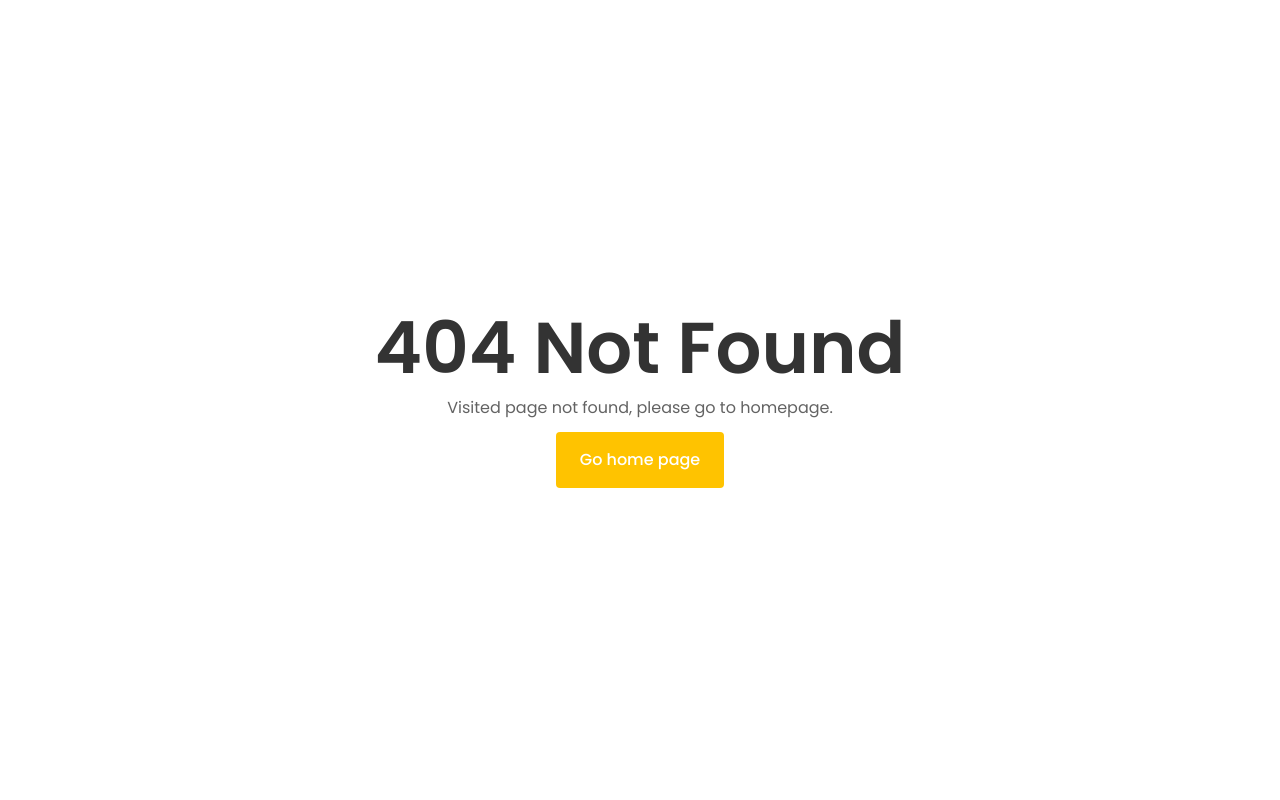
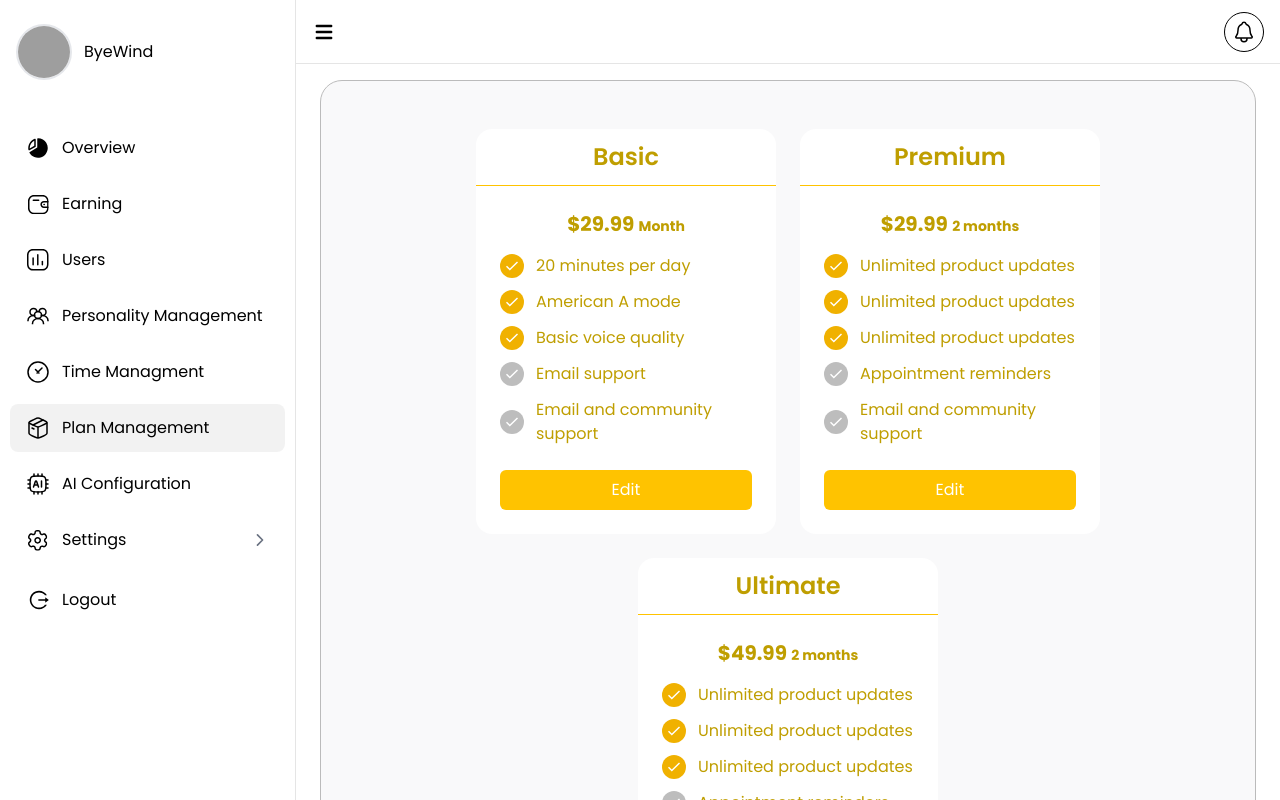
Before and after one commit to shariful962/vocality, a React (Vite) app: page /plan/1/edit in a window 1280 px wide. Before the commit this address had no page. Built offline with nearby package versions, Linux system fonts and the light colour scheme; grey boxes are pictures that could not be loaded.

Commit message:
plan management correction

```diff
--- a/src/pages/plan management/EditPlan.jsx
+++ b/src/pages/plan management/EditPlan.jsx
@@ -1,74 +1,235 @@
-import React, { useEffect, useState } from "react";
-import { useParams } from "react-router-dom";
+// import React, { useEffect, useState } from "react";
+// import { useParams } from "react-router-dom";
+
+// const EditPlan = () => {
+//   const { id } = useParams();
+
+//   const [formData, setFormData] = useState({
+//     name: "",
+//     price: "",
+//     time: "1 month",
+//     features: []
+//   });
+
+//   // Load the plan from priceData OR API
+//   useEffect(() => {
+//     const plan = priceData.find((p) => p.id === Number(id));
+//     if (plan) {
+//       setFormData({
+//         name: plan.type,
+//         price: plan.price,
+//         time: "1 month",
+//         features: plan.features
+//       });
+//     }
+//   }, [id]);
+
+//   return (
+//     <div className="p-6 bg-white rounded-2xl">
+//       <h2 className="text-xl font-bold mb-4">Edit Plan</h2>
+
+//       {/* Plan Name */}
+//       <label>Plan Name</label>
+//       <input
+//         className="border p-2 w-full rounded mb-3"
+//         value={formData.name}
+//         onChange={(e) => setFormData({ ...formData, name: e.target.value })}
+//       />
+
+//       {/* Price */}
+//       <label>Plan Price</label>
+//       <input
+//         className="border p-2 w-full rounded mb-3"
+//         value={formData.price}
+//         onChange={(e) => setFormData({ ...formData, price: e.target.value })}
+//       />
+
+//       {/* Time */}
+//       <label>Plan Time</label>
+//       <select
+//         className="border p-2 w-full rounded mb-3"
+//         value={formData.time}
+//         onChange={(e) => setFormData({ ...formData, time: e.target.value })}
+//       >
+//         <option>1 month</option>
+//         <option>2 months</option>
+//         <option>6 months</option>
+//       </select>
+
+//       {/* Features */}
+//       <div className="mt-4">
+//         {formData.features.map((feature, i) => (
+//           <p key={i} className="flex items-center gap-2">
+//             • {feature}
+//           </p>
+//         ))}
+//       </div>
+
+//       {/* Save */}
+//       <button className="mt-6 bg-yellow-500 rounded p-2 text-white w-full">
+//         Save
+//       </button>
+//     </div>
+//   );
+// };
+
+// export default EditPlan;
+
+
+// import React, { useState } from "react";
+// import { useNavigate, useParams, useOutletContext } from "react-router-dom";
+
+// const EditPlan = () => {
+//   const navigate = useNavigate();
+//   const { id } = useParams();
+//   const { priceData, handleUpdate } = useOutletContext();
+
+//   const item = priceData.find((p) => p.id === Number(id));
+
+//   const [formData, setFormData] = useState({ ...item });
+
+//   const updateFeature = (index, value) => {
+//     const updated = [...formData.features];
+//     updated[index] = value;
+//     setFormData({ ...formData, features: updated });
+//   };
+
+//   const saveHandler = () => {
+//     handleUpdate(formData);
+//     navigate("/plan"); // close modal
+//   };
+
+//   return (
+//     <div className="fixed inset-0 bg-black/50 flex justify-center items-center">
+//       <div className="bg-white w-[400px] p-6 rounded-lg shadow-lg">
+//         <h2 className="text-xl font-semibold mb-4">Edit Pricing</h2>
+
+//         <label className="font-medium">Plan Type</label>
+//         <input
+//           value={formData.type}
+//           onChange={(e) => setFormData({ ...formData, type: e.target.value })}
+//           className="w-full border p-2 rounded mb-3"
+//         />
+
+//         <label className="font-medium">Price</label>
+//         <input
+//           value={formData.price}
+//           onChange={(e) => setFormData({ ...formData, price: e.target.value })}
+//           className="w-full border p-2 rounded mb-3"
+//         />
+
+//         <label className="font-medium">Features</label>
+//         <div className="space-y-2 mb-4">
+//           {formData.features.map((feature, index) => (
+//             <input
+//               key={index}
+//               value={feature}
+//               onChange={(e) => updateFeature(index, e.target.value)}
+//               className="w-full border p-2 rounded"
+//             />
+//           ))}
+//         </div>
+
+//         <div className="flex justify-between mt-4">
+//           <button
+//             onClick={() => navigate("/pricing")}
+//             className="px-4 py-2 bg-gray-300 rounded-md"
+//           >
+//             Cancel
+//           </button>
+
+//           <button
+//             onClick={saveHandler}
+//             className="px-4 py-2 bg-Primary text-white rounded-md"
+//           >
+//             Save
+//           </button>
+//         </div>
+//       </div>
+//     </div>
+//   );
+// };
+
+// export default EditPlan;
+
+
+
+
+import React, { useState } from "react";
+import { useNavigate, useParams, useLocation } from "react-router-dom";
 
 const EditPlan = () => {
+  const navigate = useNavigate();
   const { id } = useParams();
+  const location = useLocation();
 
-  const [formData, setFormData] = useState({
-    name: "",
-    price: "",
-    time: "1 month",
-    features: []
-  });
+  const handleUpdate = location.state?.handleUpdate;
+  const priceData = JSON.parse(localStorage.getItem("priceData")) || [];
 
-  // Load the plan from priceData OR API
-  useEffect(() => {
-    const plan = priceData.find((p) => p.id === Number(id));
-    if (plan) {
-      setFormData({
-        name: plan.type,
-        price: plan.price,
-        time: "1 month",
-        features: plan.features
-      });
-    }
-  }, [id]);
+  const item = priceData.find((p) => p.id === Number(id));
+
+  const [formData, setFormData] = useState({ ...item });
+
+  const updateFeature = (index, value) => {
+    const updated = [...formData.features];
+    updated[index] = value;
+    setFormData({ ...formData, features: updated });
+  };
+
+  const saveHandler = () => {
+    handleUpdate(formData);
+    navigate("/plan");
+  };
 
   return (
-    <div className="p-6 bg-white rounded-2xl">
-      <h2 className="text-xl font-bold mb-4">Edit Plan</h2>
+    <div className="p-6 bg-[#F9F9FA] min-h-[calc(100vh-100px)]">
+      <div className="max-w-md mx-auto bg-white p-6 rounded-lg shadow-md">
+        <h2 className="text-xl font-semibold mb-4 text-center">Edit Pricing</h2>
 
-      {/* Plan Name */}
-      <label>Plan Name</label>
+        <label className="font-medium">Plan Type</label>
         <input
-        className="border p-2 w-full rounded mb-3"
-        value={formData.name}
-        onChange={(e) => setFormData({ ...formData, name: e.target.value })}
+          value={formData.type}
+          onChange={(e) => setFormData({ ...formData, type: e.target.value })}
+          className="w-full border p-2 rounded mb-3"
         />
 
-      {/* Price */}
-      <label>Plan Price</label>
+        <label className="font-medium">Price</label>
         <input
-        className="border p-2 w-full rounded mb-3"
           value={formData.price}
-        onChange={(e) => setFormData({ ...formData, price: e.target.value })}
+          onChange={(e) =>
+            setFormData({ ...formData, price: e.target.value })
+          }
+          className="w-full border p-2 rounded mb-3"
         />
 
-      {/* Time */}
-      <label>Plan Time</label>
-      <select
-        className="border p-2 w-full rounded mb-3"
-        value={formData.time}
-        onChange={(e) => setFormData({ ...formData, time: e.target.value })}
-      >
-        <option>1 month</option>
-        <option>2 months</option>
-        <option>6 months</option>
-      </select>
-
-      {/* Features */}
-      <div className="mt-4">
-        {formData.features.map((feature, i) => (
-          <p key={i} className="flex items-center gap-2">
-            • {feature}
-          </p>
+        <label className="font-medium">Features</label>
+        <div className="space-y-2 mb-4">
+          {formData.features.map((feature, index) => (
+            <input
+              key={index}
+              value={feature}
+              onChange={(e) => updateFeature(index, e.target.value)}
+              className="w-full border p-2 rounded"
+            />
           ))}
         </div>
 
-      {/* Save */}
-      <button className="mt-6 bg-yellow-500 rounded p-2 text-white w-full">
+        <div className="flex justify-between mt-4">
+          <button
+            onClick={() => navigate("/plan")}
+            className="px-4 py-2 bg-gray-300 rounded-md"
+          >
+            Cancel
+          </button>
+
+          <button
+            onClick={saveHandler}
+            className="px-4 py-2 bg-Primary text-white rounded-md"
+          >
             Save
           </button>
+        </div>
+      </div>
     </div>
   );
 };
--- a/src/pages/plan management/PlanManagement.jsx
+++ b/src/pages/plan management/PlanManagement.jsx
@@ -1,108 +1,117 @@
-import React from "react";
-import { IoMdCheckmark } from "react-icons/io";
-import { useNavigate } from "react-router";
+// import React, { useState } from "react";
+// import { IoMdCheckmark } from "react-icons/io";
+// import { Outlet, useNavigate } from "react-router-dom";
 
-const priceData = [
-  {
-    id: 1,
-    price: "29.99",
-    type: "basic",
-    features: [
-      "20 minutes per day",
-      "American A mode",
-      "Basic voice quality",
-      "Email support",
-      "Email and community support",
-    ],
-  },
-  {
-    id: 2,
-    price: "29.99",
-    type: "premium",
-    features: [
-      "Unlimited product updates",
-      "Unlimited product updates",
-      "Unlimited product updates",
-      "Appointment reminders",
-      "Email and community support",
-    ],
-  },
-  {
-    id: 3,
-    price: "49.99",
-    type: "ultimate",
-    features: [
-      "Unlimited product updates",
-      "Unlimited product updates",
-      "Unlimited product updates",
-      "Appointment reminders",
-      "Email and community support",
-    ],
-  },
-];
+// const initialPriceData = [
+//   {
+//     id: 1,
+//     price: "29.99",
+//     type: "basic",
+//     features: [
+//       "20 minutes per day",
+//       "American A mode",
+//       "Basic voice quality",
+//       "Email support",
+//       "Email and community support",
+//     ],
+//   },
+//   {
+//     id: 2,
+//     price: "29.99",
+//     type: "premium",
+//     features: [
+//       "Unlimited product updates",
+//       "Unlimited product updates",
+//       "Unlimited product updates",
+//       "Appointment reminders",
+//       "Email and community support",
+//     ],
+//   },
+//   {
+//     id: 3,
+//     price: "49.99",
+//     type: "ultimate",
+//     features: [
+//       "Unlimited product updates",
+//       "Unlimited product updates",
+//       "Unlimited product updates",
+//       "Appointment reminders",
+//       "Email and community support",
+//     ],
+//   },
+// ];
 
-const Pricing = () => {
-  const navigate = useNavigate();
-  return (
-    <div className="w-full p-6 py-12 bg-[#F9F9FA] rounded-[22px] border border-[#BBBBBB] min-h-[calc(100vh-100px)] text-[#BF9E00]">
-      <div className="flex flex-wrap justify-center gap-6">
-        {priceData.map((item) => (
-          <div
-            key={item.id}
-            className="bg-white rounded-2xl w-[300px] flex flex-col justify-between"
-          >
-            {/* header */}
-            <div className="py-3 border-b border-Primary">
-              <h2 className="text-2xl font-semibold capitalize text-center">
-                {item.type}
-              </h2>
-            </div>
+// const PlanManagement = () => {
+//   const navigate = useNavigate();
+//   const [priceData, setPriceData] = useState(initialPriceData);
 
-            {/* content */}
-            <div className="p-6 flex flex-col flex-grow">
-              <p className="text-xl font-bold mb-4 text-center">
-                ${item.price}{" "}
-                <span className="text-sm ">
-                  {item.type === "premium" || item.type === "ultimate"
-                    ? "2 months"
-                    : "Month"}
-                </span>
-              </p>
+//   const handleUpdate = (updatedItem) => {
+//     setPriceData((prev) =>
+//       prev.map((item) => (item.id === updatedItem.id ? updatedItem : item))
+//     );
+//   };
 
-              <ul className="space-y-3 mb-6 flex-grow">
-                {item.features.map((feature, index) => {
-                  const isLastTwo = index >= item.features.length - 2; // last two features
-                  return (
-                    <li key={index} className="flex items-center gap-3">
-                      <div
-                        className={`w-6 h-6 flex items-center justify-center rounded-full flex-shrink-0 ${
-                          isLastTwo ? "bg-[#BDBDBD]" : "bg-yellow-500"
-                        } text-white`}
-                      >
-                        <IoMdCheckmark />
-                      </div>
-                      <span>{feature}</span>
-                    </li>
-                  );
-                })}
-              </ul>
+//   return (
+//     <div className="w-full p-6 py-12 bg-[#F9F9FA] rounded-[22px] border border-[#BBBBBB] min-h-[calc(100vh-100px)] text-[#BF9E00]">
+//       <div className="flex flex-wrap justify-center gap-6">
+//         {priceData.map((item) => (
+//           <div
+//             key={item.id}
+//             className="bg-white rounded-2xl w-[300px] flex flex-col justify-between"
+//           >
+//             <div className="py-3 border-b border-Primary">
+//               <h2 className="text-2xl font-semibold capitalize text-center">
+//                 {item.type}
+//               </h2>
+//             </div>
 
-              {/* button at bottom */}
-              <button
-                onClick={() => navigate(`/plan/${item.id}`)}
-                className="w-full py-2 bg-Primary text-white rounded-md mt-auto cursor-pointer"
-              >
-                Edit
-              </button>
-            </div>
-          </div>
-        ))}
-      </div>
-    </div>
-  );
-};
+//             <div className="p-6 flex flex-col flex-grow">
+//               <p className="text-xl font-bold mb-4 text-center">
+//                 ${item.price}{" "}
+//                 <span className="text-sm ">
+//                   {item.type === "premium" || item.type === "ultimate"
+//                     ? "2 months"
+//                     : "Month"}
+//                 </span>
+//               </p>
 
-export default Pricing;
+//               <ul className="space-y-3 mb-6 flex-grow">
+//                 {item.features.map((feature, index) => {
+//                   const isLastTwo = index >= item.features.length - 2;
+//                   return (
+//                     <li key={index} className="flex items-center gap-3">
+//                       <div
+//                         className={`w-6 h-6 flex items-center justify-center rounded-full flex-shrink-0 ${
+//                           isLastTwo ? "bg-[#BDBDBD]" : "bg-yellow-500"
+//                         } text-white`}
+//                       >
+//                         <IoMdCheckmark />
+//                       </div>
+//                       <span>{feature}</span>
+//                     </li>
+//                   );
+//                 })}
+//               </ul>
+
+//               <button
+//                 onClick={() => navigate(`/plan/${item.id}/edit`)}
+//                 className="w-full py-2 bg-Primary text-white rounded-md mt-auto"
+//               >
+//                 Edit
+//               </button>
+//             </div>
+//           </div>
+//         ))}
+//       </div>
+
+//       {/* Nested modal route renders here */}
+//       <Outlet context={{ priceData, handleUpdate }} />
+//     </div>
+//   );
+// };
+
+// export default PlanManagement;
+
 
 // import React, { useState } from "react";
 // import { IoMdCheckmark } from "react-icons/io";
@@ -226,3 +235,119 @@
 // };
 
 // export default Pricing;
+
+
+
+
+import React, { useState } from "react";
+import { IoMdCheckmark } from "react-icons/io";
+import { useNavigate } from "react-router-dom";
+
+const initialPriceData = [
+  {
+    id: 1,
+    price: "29.99",
+    type: "basic",
+    features: [
+      "20 minutes per day",
+      "American A mode",
+      "Basic voice quality",
+      "Email support",
+      "Email and community support",
+    ],
+  },
+  {
+    id: 2,
+    price: "29.99",
+    type: "premium",
+    features: [
+      "Unlimited product updates",
+      "Unlimited product updates",
+      "Unlimited product updates",
+      "Appointment reminders",
+      "Email and community support",
+    ],
+  },
+  {
+    id: 3,
+    price: "49.99",
+    type: "ultimate",
+    features: [
+      "Unlimited product updates",
+      "Unlimited product updates",
+      "Unlimited product updates",
+      "Appointment reminders",
+      "Email and community support",
+    ],
+  },
+];
+
+const PlanManagement = () => {
+  const navigate = useNavigate();
+  const [priceData, setPriceData] = useState(initialPriceData);
+
+  const handleUpdate = (updatedItem) => {
+    setPriceData((prev) =>
+      prev.map((item) => (item.id === updatedItem.id ? updatedItem : item))
+    );
+  };
+
+  return (
+    <div className="w-full p-6 py-12 bg-[#F9F9FA] rounded-[22px] border border-[#BBBBBB] min-h-[calc(100vh-100px)] text-[#BF9E00]">
+      <div className="flex flex-wrap justify-center gap-6">
+        {priceData.map((item) => (
+          <div
+            key={item.id}
+            className="bg-white rounded-2xl w-[300px] flex flex-col justify-between"
+          >
+            <div className="py-3 border-b border-Primary">
+              <h2 className="text-2xl font-semibold capitalize text-center">
+                {item.type}
+              </h2>
+            </div>
+
+            <div className="p-6 flex flex-col flex-grow">
+              <p className="text-xl font-bold mb-4 text-center">
+                ${item.price}{" "}
+                <span className="text-sm ">
+                  {item.type === "premium" || item.type === "ultimate"
+                    ? "2 months"
+                    : "Month"}
+                </span>
+              </p>
+
+              <ul className="space-y-3 mb-6 flex-grow">
+                {item.features.map((feature, index) => {
+                  const isLastTwo = index >= item.features.length - 2;
+                  return (
+                    <li key={index} className="flex items-center gap-3">
+                      <div
+                        className={`w-6 h-6 flex items-center justify-center rounded-full flex-shrink-0 ${
+                          isLastTwo ? "bg-[#BDBDBD]" : "bg-yellow-500"
+                        } text-white`}
+                      >
+                        <IoMdCheckmark />
+                      </div>
+                      <span>{feature}</span>
+                    </li>
+                  );
+                })}
+              </ul>
+
+              <button
+                onClick={() =>
+                  navigate(`/plan/${item.id}/edit`, { state: { handleUpdate } })
+                }
+                className="w-full py-2 bg-Primary text-white rounded-md mt-auto"
+              >
+                Edit
+              </button>
+            </div>
+          </div>
+        ))}
+      </div>
+    </div>
+  );
+};
+
+export default PlanManagement;
--- /dev/null
+++ b/src/pages/plan management/data.js
@@ -0,0 +1,38 @@
+export const priceData = [
+  {
+    id: 1,
+    price: "29.99",
+    type: "basic",
+    features: [
+      "20 minutes per day",
+      "American A mode",
+      "Basic voice quality",
+      "Email support",
+      "Email and community support",
+    ],
+  },
+  {
+    id: 2,
+    price: "29.99",
+    type: "premium",
+    features: [
+      "Unlimited product updates",
+      "Unlimited product updates",
+      "Unlimited product updates",
+      "Appointment reminders",
+      "Email and community support",
+    ],
+  },
+  {
+    id: 3,
+    price: "49.99",
+    type: "ultimate",
+    features: [
+      "Unlimited product updates",
+      "Unlimited product updates",
+      "Unlimited product updates",
+      "Appointment reminders",
+      "Email and community support",
+    ],
+  },
+];
```
Also changed, not shown: src/router.jsx (+9 -2 lines). Lines whose indentation alone changed are shown as unchanged.
